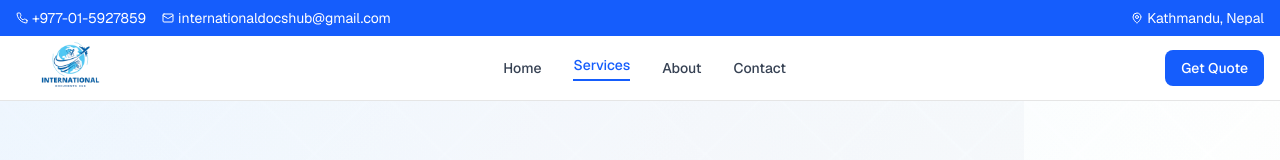
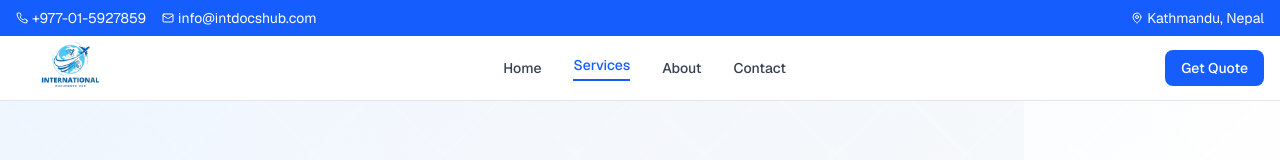
Before and after one commit to bijan-pradhananga/international-documents-hub, a Next.js app: page / in a window 1280 px wide. Shown: the top 160 px of the page. Built offline with nearby package versions, Linux system fonts and the light colour scheme.

Commit message:
fix: update contact email to new address across components

```diff
--- a/components/contact-section.tsx
+++ b/components/contact-section.tsx
@@ -29,7 +29,7 @@ const contactInfo: {
   {
     icon: Mail,
     title: "Email Address",
-    details: ["internationaldocshub@gmail.com"],
+    details: ["info@intdocshub.com"],
     description: "Send us your queries anytime",
   },
   {
--- a/components/footer.tsx
+++ b/components/footer.tsx
@@ -27,8 +27,8 @@ const contactInfo = [
   },
   {
     icon: Mail,
-    text: "internationaldocshub@gmail.com",
-    href: "mailto:internationaldocshub@gmail.com",
+    text: "info@intdocshub.com",
+    href: "mailto:info@intdocshub.com",
   },
   {
     icon: Globe,
--- a/components/header.tsx
+++ b/components/header.tsx
@@ -77,10 +77,10 @@ export function Header() {
               </div>
               <div
                 className="hidden md:flex items-center gap-1 cursor-pointer hover:text-blue-200 transition-colors whitespace-nowrap"
-                onClick={() => (window.location.href = "mailto:internationaldocshub@gmail.com")}
+                onClick={() => (window.location.href = "mailto:info@intdocshub.com")}
               >
                 <Mail className="h-3 w-3 flex-shrink-0" />
-                <span className="truncate">internationaldocshub@gmail.com</span>
+                <span className="truncate">info@intdocshub.com</span>
               </div>
             </div>
             <div className="flex items-center gap-1 whitespace-nowrap text-xs sm:text-sm">
@@ -208,10 +208,10 @@ export function Header() {
                   </div>
                   <div
                     className="flex items-center gap-2 cursor-pointer hover:text-blue-600 transition-colors"
-                    onClick={() => (window.location.href = "mailto:internationaldocshub@gmail.com")}
+                    onClick={() => (window.location.href = "mailto:info@intdocshub.com")}
                   >
                     <Mail className="h-4 w-4" />
-                    <span>internationaldocshub@gmail.com</span>
+                    <span>info@intdocshub.com</span>
                   </div>
                   <div className="flex items-center gap-2">
                     <MapPin className="h-4 w-4" />
```
